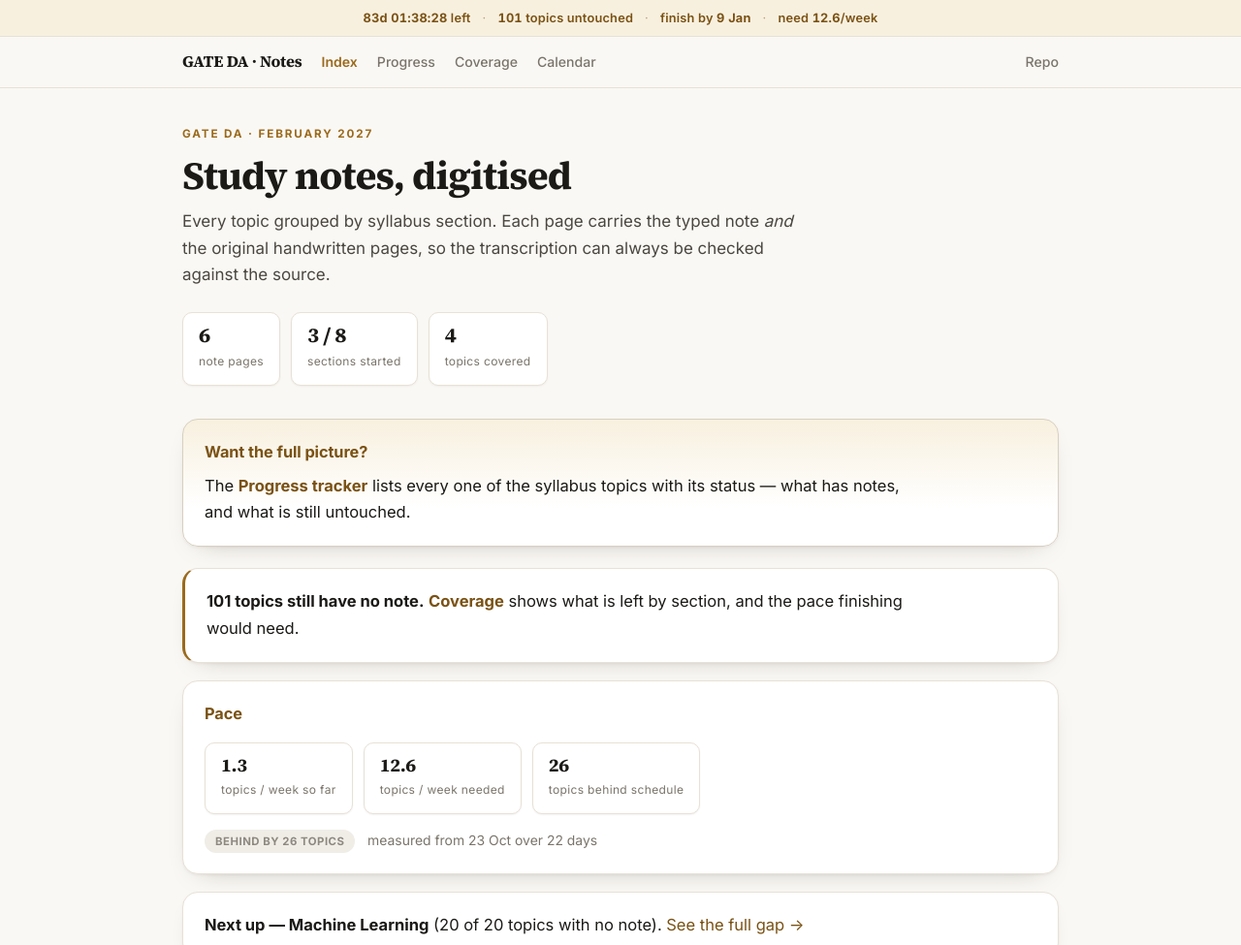
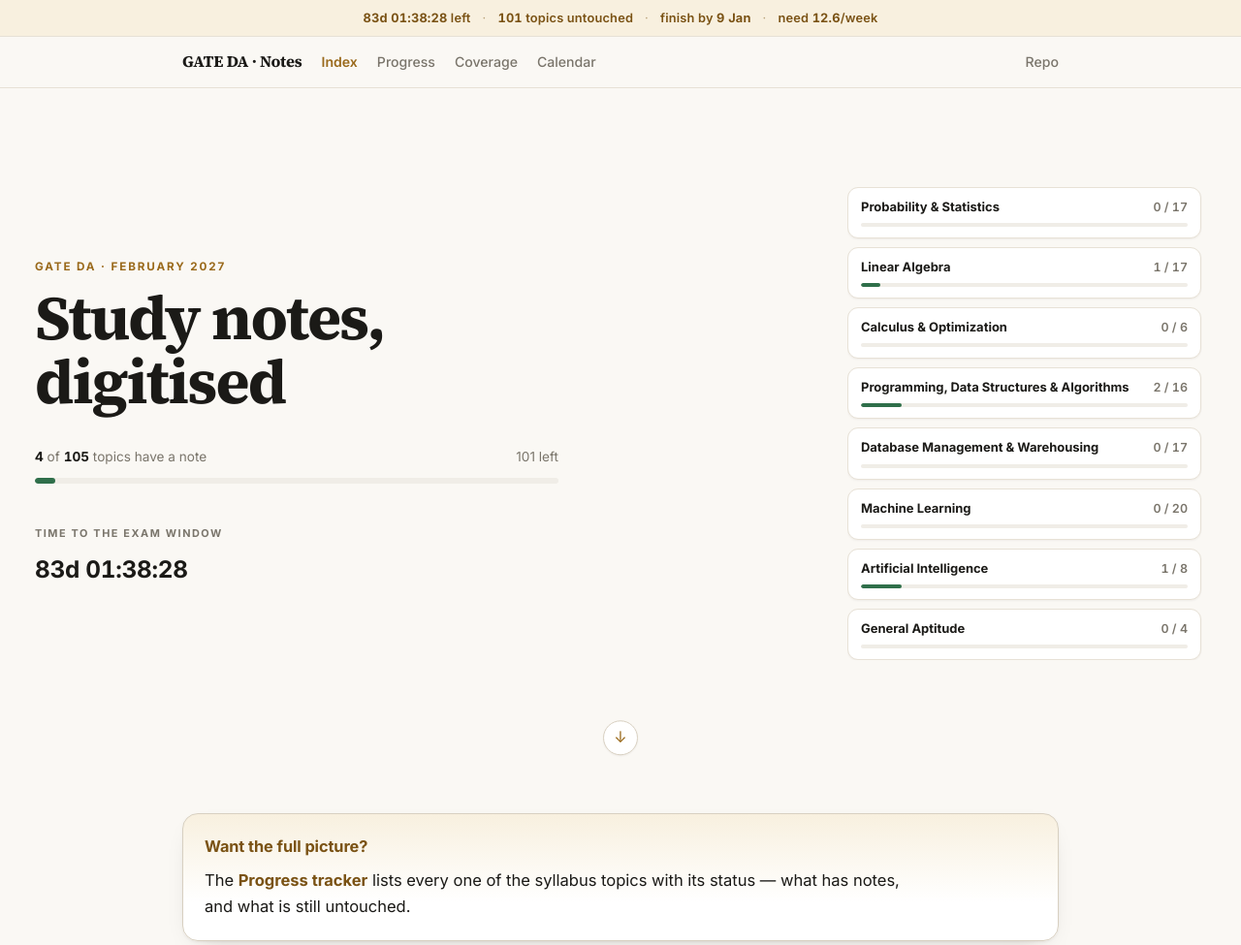
Before and after one commit to theskpaul/gate-da-notes, a plain HTML site: page index.html in a window 1280 px wide. Shown: the top 975 px of the page at 97% size. Drawn offline with Linux system fonts and the light colour scheme.

Commit message:
Minimal landing screen: full-height split with title, progress and live clock on the left, unfinished sections as cards on the right, scroll arrow into the site

```diff
--- a/assets/site.css
+++ b/assets/site.css
@@ -301,3 +301,48 @@ html[data-tier="7"]  .ubar{background:#f2bbaf;color:#8d1a0a}
   border:1px solid var(--line-strong);background:var(--surface);color:var(--fg);cursor:pointer}
 .stk-bar button:hover{background:var(--accent-soft);border-color:var(--accent)}
 .stk-caption{margin:0;font-size:.85rem;color:var(--muted);flex:1;min-width:200px}
+
+/* ---------- landing screen ---------- */
+.landing{display:grid;grid-template-columns:1fr minmax(290px,370px);gap:56px;
+  max-width:1500px;margin:0 auto;padding:26px 36px 34px;position:relative;align-items:center;
+  min-height:calc(100vh - 100px)}
+@supports (min-height:100dvh){.landing{min-height:calc(100dvh - 100px)}}
+.landing-left{display:flex;flex-direction:column;justify-content:center}
+.landing h1{font-family:var(--font-serif);font-size:clamp(2.3rem,5vw,4.6rem);line-height:1.02;
+  letter-spacing:-.03em;margin:0 0 34px;font-weight:700;max-width:15ch}
+.lprog{max-width:540px;width:100%}
+.lprog .ltxt{display:flex;justify-content:space-between;gap:14px;font-size:.85rem;
+  color:var(--muted);margin-bottom:10px}
+.lprog .ltxt b{color:var(--fg);font-variant-numeric:tabular-nums}
+.lbar{height:6px;border-radius:4px;background:var(--idle-soft);overflow:hidden}
+.lbar>div{height:100%;background:var(--ok);border-radius:4px;transition:width .45s ease}
+.ltime{margin-top:42px;font-variant-numeric:tabular-nums;font-size:clamp(1.15rem,1.9vw,1.7rem);
+  font-weight:700;letter-spacing:-.01em}
+.ltime small{display:block;font-size:.68rem;font-weight:700;letter-spacing:.14em;
+  text-transform:uppercase;color:var(--muted);margin-bottom:8px}
+.landing-right{display:flex;flex-direction:column;gap:9px;max-height:calc(100vh - 190px);
+  overflow-y:auto;padding-right:5px}
+@supports (max-height:100dvh){.landing-right{max-height:calc(100dvh - 190px)}}
+.lcard{border:1px solid var(--line);border-radius:11px;background:var(--surface);
+  padding:11px 13px;box-shadow:var(--shadow-sm)}
+.lcard .lname{display:flex;justify-content:space-between;align-items:baseline;gap:12px;
+  font-size:.81rem;font-weight:650;margin-bottom:8px;line-height:1.3}
+.lcard .lnum{color:var(--muted);font-variant-numeric:tabular-nums;font-weight:600;
+  white-space:nowrap;font-size:.78rem}
+.lcard .lbar{height:4px}
+.lcard.done{border-color:var(--ok)}
+.scroll-hint{position:absolute;left:50%;bottom:12px;transform:translateX(-50%);
+  width:36px;height:36px;border-radius:50%;border:1px solid var(--line-strong);
+  display:grid;place-items:center;background:var(--surface);color:var(--accent);
+  box-shadow:var(--shadow-sm);font-size:1rem;text-decoration:none;
+  animation:bob 2.4s ease-in-out infinite}
+.scroll-hint:hover{background:var(--accent-soft);text-decoration:none}
+@keyframes bob{0%,100%{transform:translate(-50%,0)}50%{transform:translate(-50%,5px)}}
+@media(prefers-reduced-motion:reduce){.scroll-hint{animation:none}}
+@media(max-width:900px){
+  .landing{grid-template-columns:1fr;gap:28px;min-height:0;padding:20px 16px 26px}
+  .landing h1{font-size:clamp(1.9rem,8vw,2.8rem);margin-bottom:26px;max-width:none}
+  .landing-right{max-height:none;overflow:visible;padding-right:0}
+  .scroll-hint{position:static;transform:none;margin:20px auto 0;animation:none}
+  @keyframes bob{0%,100%{transform:none}}
+}
--- a/index.html
+++ b/index.html
@@ -1,17 +1,30 @@
-<!doctype html><html lang="en"><head><meta charset="utf-8"><meta name="viewport" content="width=device-width,initial-scale=1"><meta name="color-scheme" content="light dark"><title>GATE DA — Study Notes · GATE DA Notes</title><link rel="preconnect" href="https://fonts.googleapis.com"><link rel="preconnect" href="https://fonts.gstatic.com" crossorigin><link href="https://fonts.googleapis.com/css2?family=Inter:wght@400;500;600;700&family=Source+Serif+4:opsz,wght@8..60,600;8..60,700&display=swap" rel="stylesheet"><link rel="stylesheet" href="assets/site.css?v=7"></head><body><div class="nav"><div class="in"><a class="brand" href="index.html">GATE DA · Notes</a><a class="lnk on" href="index.html">Index</a><a class="lnk" href="progress.html">Progress</a><a class="lnk" href="coverage.html">Coverage</a><a class="lnk" href="calendar.html">Calendar</a><span class="sp"></span><a class="lnk" href="https://github.com/theskpaul/gate-da-notes">Repo</a></div></div><div class="wrap">
-<div class="hero">
- <p class="eyebrow">GATE DA · February 2027</p>
- <h1>Study notes, digitised</h1>
- <p class="lede">Every topic grouped by syllabus section. Each page carries the typed note
- <em>and</em> the original handwritten pages, so the transcription can always be checked against
- the source.</p>
- <div class="stats" data-exam="2027-02-06" data-total="105" data-covered="4">
-  <div class="stat"><b>6</b><span>note pages</span></div>
-  <div class="stat"><b>3 / 8</b><span>sections started</span></div>
-  <div class="stat"><b>4</b><span>topics covered</span></div>
+<!doctype html><html lang="en"><head><meta charset="utf-8"><meta name="viewport" content="width=device-width,initial-scale=1"><meta name="color-scheme" content="light dark"><title>GATE DA — Study Notes · GATE DA Notes</title><link rel="preconnect" href="https://fonts.googleapis.com"><link rel="preconnect" href="https://fonts.gstatic.com" crossorigin><link href="https://fonts.googleapis.com/css2?family=Inter:wght@400;500;600;700&family=Source+Serif+4:opsz,wght@8..60,600;8..60,700&display=swap" rel="stylesheet"><link rel="stylesheet" href="assets/site.css?v=8"></head><body><div class="nav"><div class="in"><a class="brand" href="index.html">GATE DA · Notes</a><a class="lnk on" href="index.html">Index</a><a class="lnk" href="progress.html">Progress</a><a class="lnk" href="coverage.html">Coverage</a><a class="lnk" href="calendar.html">Calendar</a><span class="sp"></span><a class="lnk" href="https://github.com/theskpaul/gate-da-notes">Repo</a></div></div><section class="landing" data-exam="2027-02-06" data-finish="2027-01-09" data-total="105" data-covered="4">
+ <div class="landing-left">
+  <p class="eyebrow">GATE DA · February 2027</p>
+  <h1>Study notes, digitised</h1>
+  <div class="lprog">
+   <div class="ltxt">
+    <span><b data-out="covered">4</b> of <b data-out="total">105</b> topics have a note</span>
+    <span><span data-out="left">101</span> left</span>
+   </div>
+   <div class="lbar"><div data-out="bar" style="width:3.8%"></div></div>
+  </div>
+  <div class="ltime"><small>Time to the exam window</small><span data-out="clock">—</span></div>
  </div>
-</div>
+ <aside class="landing-right">
+  <div class="lcard"><div class="lname"><span>Probability &amp; Statistics</span><span class="lnum">0 / 17</span></div><div class="lbar"><div style="width:0.0%"></div></div></div>
+  <div class="lcard"><div class="lname"><span>Linear Algebra</span><span class="lnum">1 / 17</span></div><div class="lbar"><div style="width:5.9%"></div></div></div>
+  <div class="lcard"><div class="lname"><span>Calculus &amp; Optimization</span><span class="lnum">0 / 6</span></div><div class="lbar"><div style="width:0.0%"></div></div></div>
+  <div class="lcard"><div class="lname"><span>Programming, Data Structures &amp; Algorithms</span><span class="lnum">2 / 16</span></div><div class="lbar"><div style="width:12.5%"></div></div></div>
+  <div class="lcard"><div class="lname"><span>Database Management &amp; Warehousing</span><span class="lnum">0 / 17</span></div><div class="lbar"><div style="width:0.0%"></div></div></div>
+  <div class="lcard"><div class="lname"><span>Machine Learning</span><span class="lnum">0 / 20</span></div><div class="lbar"><div style="width:0.0%"></div></div></div>
+  <div class="lcard"><div class="lname"><span>Artificial Intelligence</span><span class="lnum">1 / 8</span></div><div class="lbar"><div style="width:12.5%"></div></div></div>
+  <div class="lcard"><div class="lname"><span>General Aptitude</span><span class="lnum">0 / 4</span></div><div class="lbar"><div style="width:0.0%"></div></div></div>
+ </aside>
+ <a class="scroll-hint" href="#below" aria-label="Scroll down to the notes">↓</a>
+</section>
 
+<div class="wrap" id="below">
 <div class="card accent">
 <h3 style="margin-top:0">Want the full picture?</h3>
 <p style="margin:0">The <a href="progress.html"><b>Progress tracker</b></a> lists every one of the syllabus topics with its status — what has notes, and what is still untouched.</p>
```
